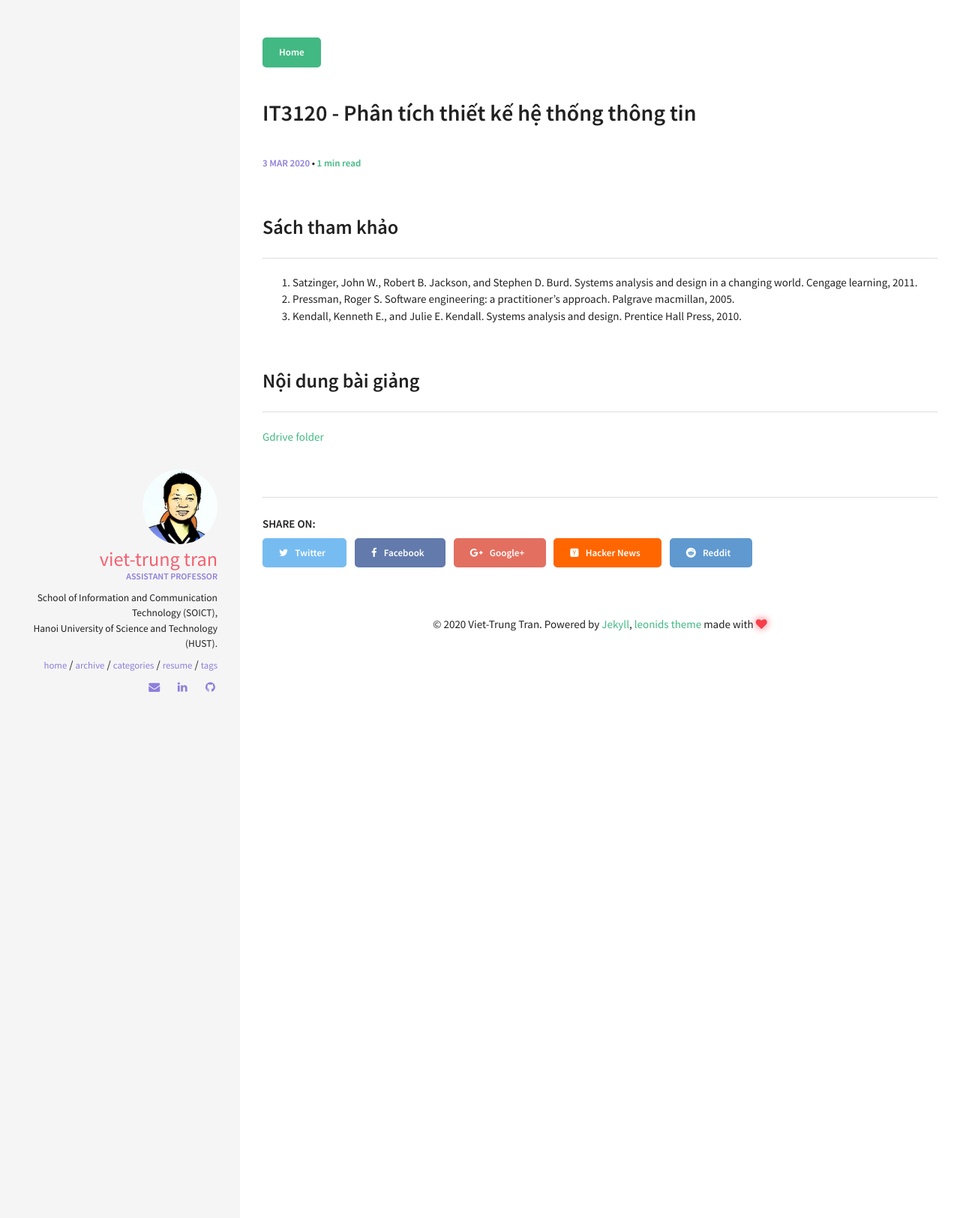
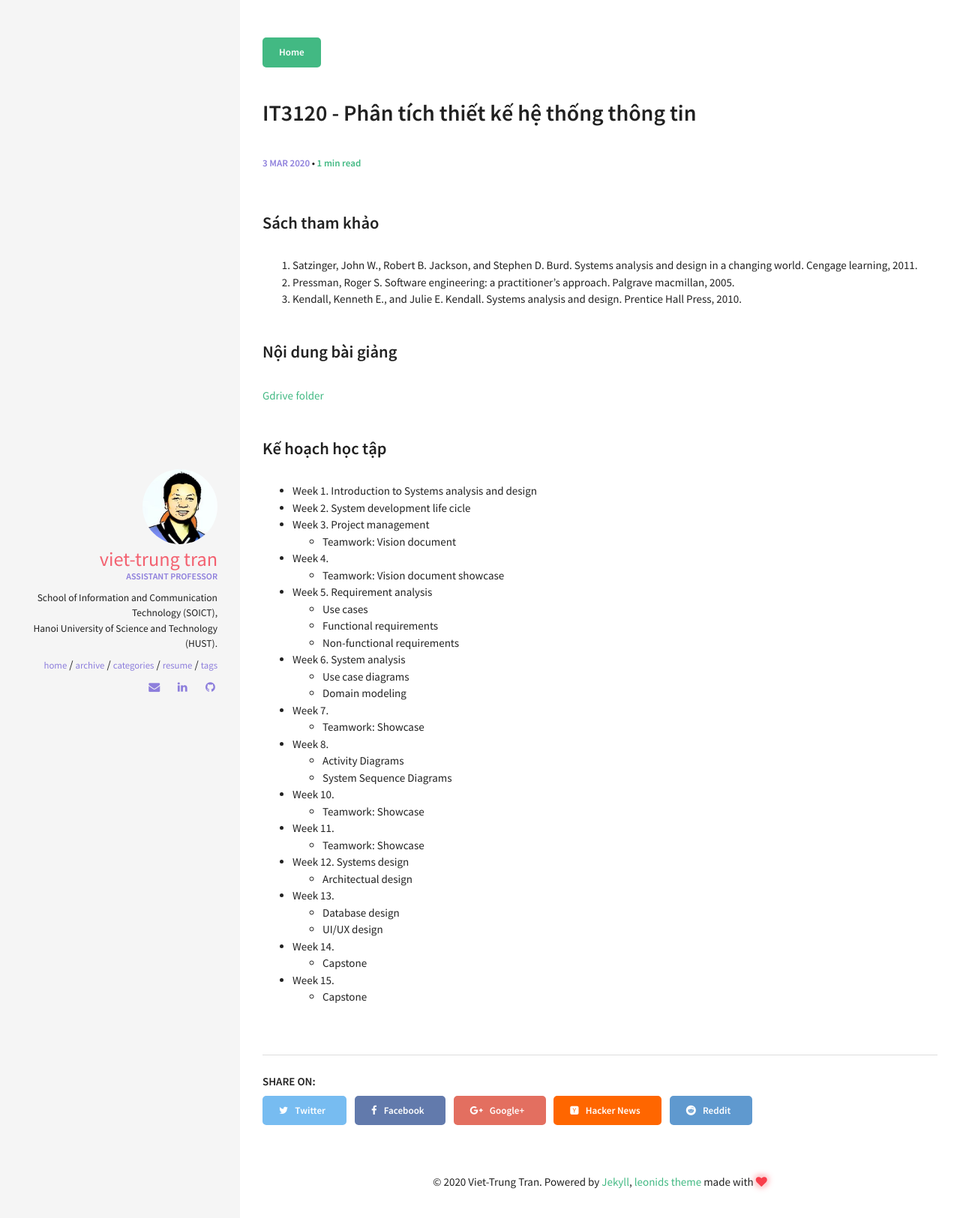
Before and after one commit to trungtv/trungtv.github.io, a Jekyll site: the page built from _posts/2020-03-03-it3120-phan-tich-thiet-ke-he-thong-thong-tin.md, in a window 1280 px wide. Shown: the top 1625 px of the page at 75% size. Built offline with Jekyll 4.4.1, drawn with Linux system fonts in a browser that asks for light colours.

Commit message:
Update 2020-03-03-it3120-phan-tich-thiet-ke-he-thong-thong-tin.md

```diff
--- a/_posts/2020-03-03-it3120-phan-tich-thiet-ke-he-thong-thong-tin.md
+++ b/_posts/2020-03-03-it3120-phan-tich-thiet-ke-he-thong-thong-tin.md
@@ -6,11 +6,44 @@ categories:
   - Course
 share: true
 ---
-## Sách tham khảo
+### Sách tham khảo
 
 1. Satzinger, John W., Robert B. Jackson, and Stephen D. Burd. Systems analysis and design in a changing world. Cengage learning, 2011.
 2. Pressman, Roger S. Software engineering: a practitioner's approach. Palgrave macmillan, 2005.
 3. Kendall, Kenneth E., and Julie E. Kendall. Systems analysis and design. Prentice Hall Press, 2010.
 
-## Nội dung bài giảng
+### Nội dung bài giảng
 [Gdrive folder](https://drive.google.com/drive/folders/1fiMuY2jBUtoiNk213qhEvDmB2Y4brnBs?usp=sharing)
+
+### Kế hoạch học tập
+- Week 1. Introduction to Systems analysis and design
+- Week 2. System development life cicle
+- Week 3. Project management
+	- Teamwork: Vision document
+- Week 4.
+	- Teamwork: Vision document showcase
+- Week 5. Requirement analysis
+	- Use cases
+    - Functional requirements
+    - Non-functional requirements
+- Week 6. System analysis
+	- Use case diagrams
+    - Domain modeling
+- Week 7.
+	- Teamwork: Showcase
+- Week 8.
+	- Activity Diagrams
+    - System Sequence Diagrams
+- Week 10.
+	- Teamwork: Showcase
+- Week 11.
+	- Teamwork: Showcase
+- Week 12. Systems design
+	- Architectual design
+- Week 13.
+	- Database design
+	- UI/UX design
+- Week 14.
+    - Capstone
+- Week 15.
+	- Capstone
```
